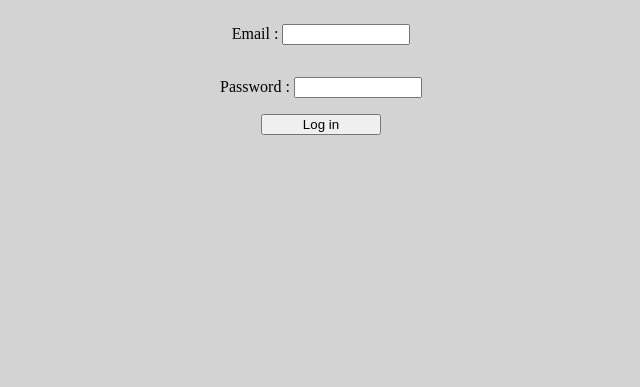
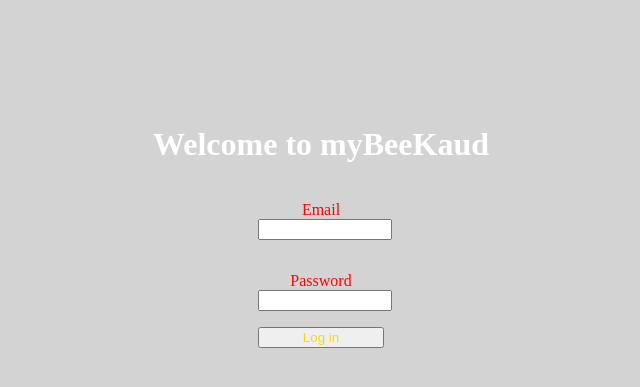
Before and after one commit to doneuxsimon/breaking_badge, a PHP site: page / in a window 1280 px wide. Shown: the top 387 px of the page, without its empty margins (319-959 px from the left). Run offline with PHP 8.4, Linux system fonts and the light colour scheme; a stand-in replaces the project's code that opens the database connection; some web fonts are replaced.

Commit message:
style LogIn

```diff
--- a/template/assets/style.css
+++ b/template/assets/style.css
@@ -17,12 +17,14 @@ form {
     display: flex;
     flex-direction: column;
     text-align: center;
+    color: red;
 }
 input {
-    width: 120px;
-align-self: center;
-flex-direction: row;
-}
+    display: flex;
+    width: 10%;
+    flex-direction: row;
+    color: gold;
+    margin-left: 45%;}
 a:hover {
     color: dodgerblue;
     transform: scale(1.25);
--- a/template/pages/login.php
+++ b/template/pages/login.php
@@ -23,14 +23,14 @@ if (!empty($_POST['mail']) && !empty($_POST['pwd'])) {
     }
 } else {
 ?>
-
+<h1>Welcome to myBeeKaud</h1>
 <form action="" method="POST">
     <p>
-        <label for="mail"> Email : </label>
+        <label for="mail"> Email </label>
         <input type="email" id="mail" name="mail">
     </p>
     <p>
-        <label for="pwd"> Password : </label>
+        <label for="pwd"> Password </label>
         <input type="password" id="pwd" name="pwd">
     </p>
     <input type="submit" value="Log in">
```
